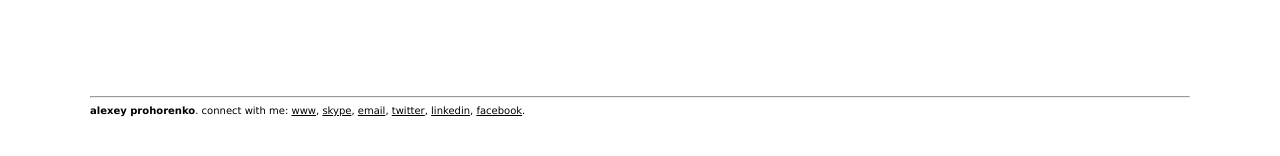
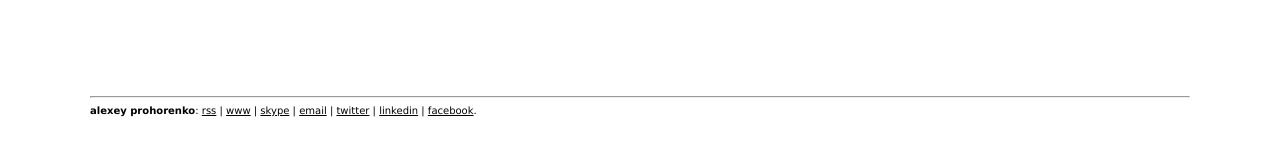
Before and after one commit to alexeypro/alexeypro.github.com, a Jekyll site: the page built from index.html, in a window 1280 px wide. Shown: the part 200-356 px from the top of the page. Built offline with Jekyll 4.4.1, drawn with Linux system fonts in a browser that asks for light colours.

Commit message:
changing the footer

```diff
--- a/_layouts/default.html
+++ b/_layouts/default.html
@@ -36,7 +36,7 @@ a.ax:hover {  color:red; }
 <br/>
 <hr/>
 <span class="small">
-    <strong>alexey prohorenko</strong>. connect with me: <a href="http://www.alexeypro.com">www</a>, <a href="skype:mealexeypro">skype</a>, <a href="mailto:ap@alexeypro.com">email</a>, <a href="http://twitter.com/alexeypro">twitter</a>, <a href="http://www.linkedin.com/in/alexeypro">linkedin</a>, <a href="http://facebook.com/alexeypro">facebook</a>.
+    <strong>alexey prohorenko</strong>: <a href="/atom.xml">rss</a> | <a href="http://www.alexeypro.com">www</a> | <a href="skype:mealexeypro">skype</a> | <a href="mailto:ap@alexeypro.com">email</a> | <a href="http://twitter.com/alexeypro">twitter</a> | <a href="http://www.linkedin.com/in/alexeypro">linkedin</a> | <a href="http://facebook.com/alexeypro">facebook</a>.
 </span>
 
 </div>
```
